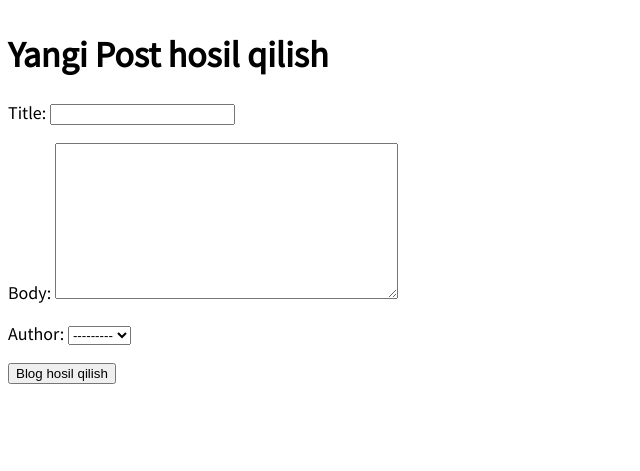
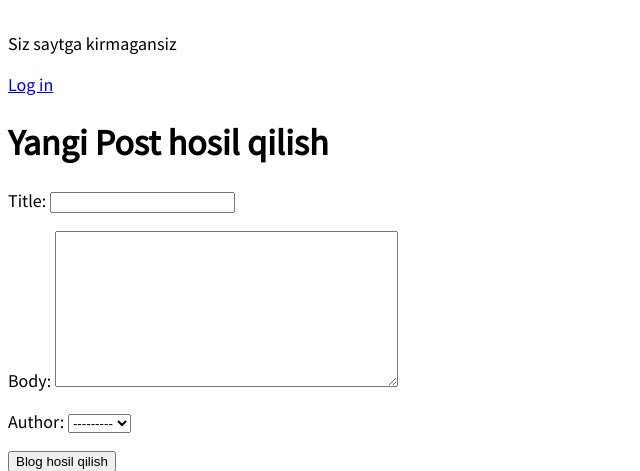
Before and after one commit to nurbekdev/django-darslari, a Django app: page /post/new in a window 1280 px wide. Shown: the part 102-573 px from the top of the page, without its empty margins (0-640 px from the left). Run offline with Django 4.2, Linux system fonts and the light colour scheme; data comes from the database, SQL or seed files in the repository; both versions use the stored data as it was after the commit.

Commit message:
6-dars Login Logout

```diff
--- a/config/settings.py
+++ b/config/settings.py
@@ -127,3 +127,4 @@ STATICFILES_DIRS = [
 DEFAULT_AUTO_FIELD = 'django.db.models.BigAutoField'
 
 LOGIN_REDIRECT_URL = 'home'
+LOGOUT_REDIRECT_URL = 'home'
--- a/templates/base.html
+++ b/templates/base.html
@@ -12,11 +12,20 @@
     <h1><a href="{% url 'home'  %}">NurbekDev Blogi</a></h1></div>
       <div class="nav-right">
           <a href="{% url 'post_new' %}">+Yangi Post qo'shish</a></div>
-  </header>
+    </header>
   <div>
+{% if user.is_authenticated %}
+<p>{{ user.username }}, Saytga xush kelibsiz</p>
+<p><a href="{% url 'logout'  %}">Saytdan chiqish</a></p>
+{% else %}
+<p>Siz saytga kirmagansiz</p>
+<a href="{% url 'login' %}">Log in</a>
+{% endif %}
     {% block content %}
 
     {% endblock content %}
   </div>
+
+
 </body>
 </html>
```
Also changed, not shown: db.sqlite3.
